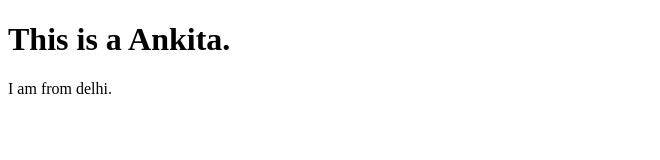
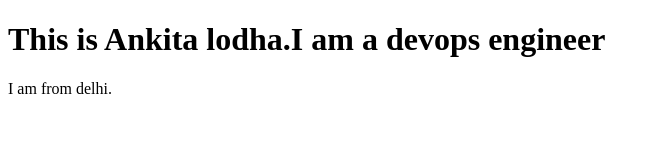
Before and after one commit to ankitalodha05/ankitaCICD, a plain HTML site: page index.html in a window 1280 px wide. Shown: the whole page, without its empty margins (0-660 px from the left). Drawn offline with Linux system fonts and the light colour scheme.

Commit message:
Update index.html

```diff
--- a/index.html
+++ b/index.html
@@ -5,7 +5,7 @@
 </head>
 <body>
 
-<h1>This is a Ankita.</h1>
+<h1>This is Ankita lodha.I am a devops engineer</h1>
 <p>I am from delhi.</p>
 
 </body>
```
